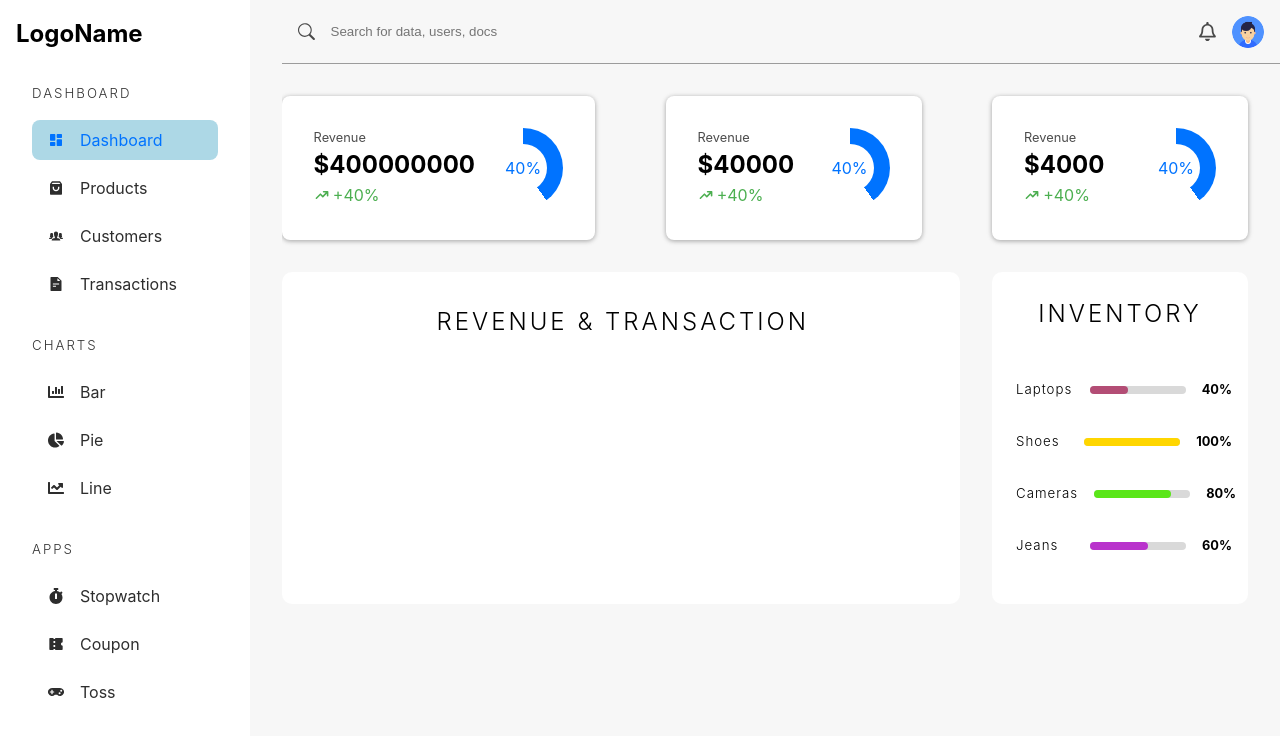
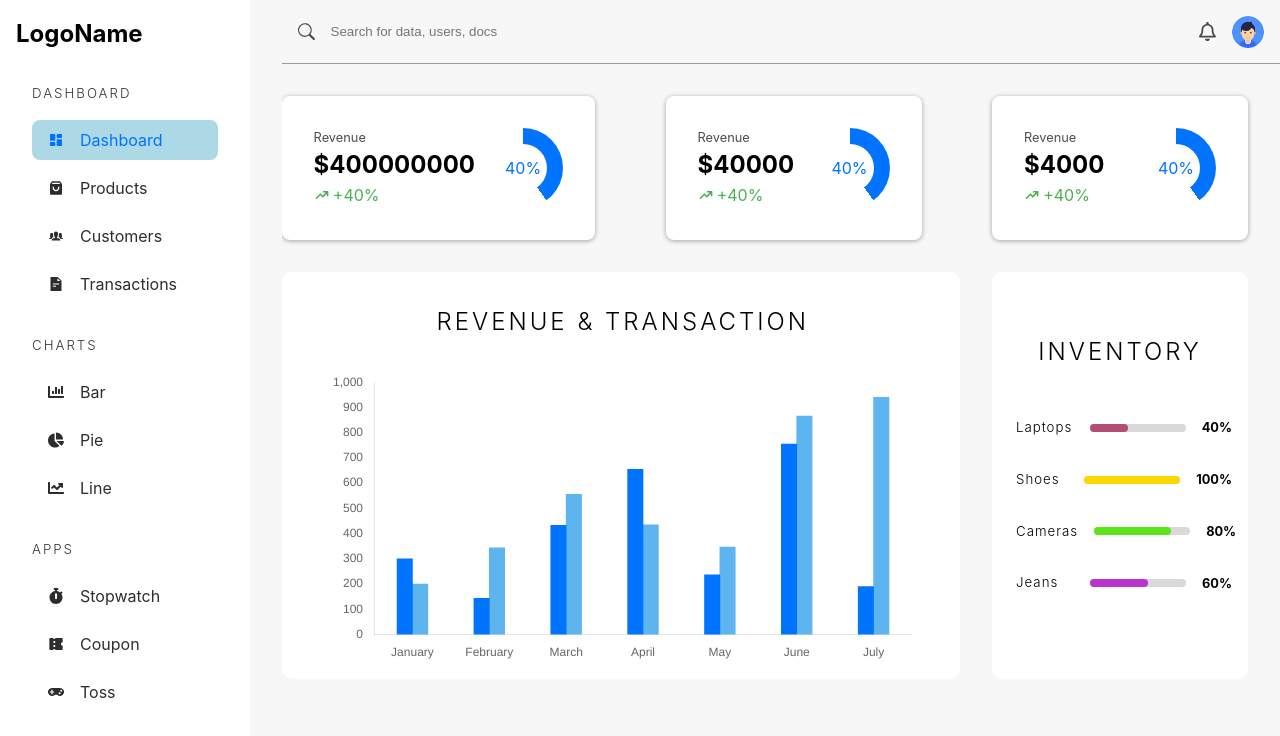
Before and after one commit to abhiSahuCodes/Admin-Dashboard-React, a React (Vite) app in the folder admin-dashboard/: page /admin/dashboard in a window 1280 px wide. Shown: the top 736 px of the page. Built offline with nearby package versions, Linux system fonts and the light colour scheme.

Commit message:
Revenue and Transaction: chart made with dynamic data

```diff
--- a/admin-dashboard/package.json
+++ b/admin-dashboard/package.json
@@ -10,7 +10,9 @@
     "preview": "vite preview"
   },
   "dependencies": {
+    "chart.js": "^4.4.2",
     "react": "^18.2.0",
+    "react-chartjs-2": "^5.2.0",
     "react-dom": "^18.2.0",
     "react-icons": "^5.0.1",
     "react-router-dom": "^6.22.3",
--- /dev/null
+++ b/admin-dashboard/src/components/Charts.tsx
@@ -0,0 +1,94 @@
+import {
+  Chart as ChartJS,
+  CategoryScale,
+  LinearScale,
+  BarElement,
+  Title,
+  Tooltip,
+  Legend,
+  ChartData,
+  ChartOptions,
+} from "chart.js";
+import { Bar } from "react-chartjs-2";
+
+ChartJS.register(
+  CategoryScale,
+  LinearScale,
+  BarElement,
+  Title,
+  Tooltip,
+  Legend
+);
+
+const months = [
+    "January",
+    "February",
+    "March",
+    "April",
+    "May",
+    "June",
+    "July",
+  ];
+
+interface BarChartProps {
+    horizontal?: boolean;
+    data_1: number[];
+    data_2: number[];
+    title_1: string;
+    title_2: string;
+    bgColor_1: string;
+    bgColor_2: string;
+    labels?: string[];
+}
+
+export const BarChart = ({ data_1=[], data_2=[], title_1, title_2, bgColor_1, bgColor_2, horizontal=false, labels=months }: BarChartProps) => {
+  const options:ChartOptions<'bar'> = {
+    responsive: true,
+    indexAxis: horizontal ? "y" : "x",
+
+    plugins: {
+      legend: {
+        display: false,
+      },
+      title: {
+        display: false,
+      },
+    },
+    scales: {
+        y: {
+            beginAtZero: true,
+            grid: {
+                display: false,
+            }
+        },
+        x: {
+            grid: {
+                display: false,
+            }
+        }
+    }
+  };
+
+  const data:ChartData<'bar', number[], string> = {
+    labels,
+    datasets: [
+      {
+        label: title_1,
+        data: data_1,
+        backgroundColor: bgColor_1,
+        barThickness: "flex",
+        barPercentage: 1,
+        categoryPercentage: 0.4
+      },
+      {
+        label: title_2,
+        data: data_2,
+        backgroundColor: bgColor_2,
+        barThickness: "flex",
+        barPercentage: 1,
+        categoryPercentage: 0.4
+      },
+    ],
+  };
+  return <Bar options={options} data={data} />;
+};
--- a/admin-dashboard/src/pages/Dashboard.tsx
+++ b/admin-dashboard/src/pages/Dashboard.tsx
@@ -4,6 +4,7 @@ import { FaRegBell } from "react-icons/fa";
 import userImg from "../assets/userpic.png";
 import { HiTrendingDown, HiTrendingUp } from "react-icons/hi";
 import data from "../assets/data.json";
+import { BarChart } from "../components/Charts";
 
 const Dashboard = () => {
   return (
@@ -49,6 +50,14 @@ const Dashboard = () => {
         <section className="graph-container">
           <div className="revenue-chart">
             <h2>Revenue & Transaction</h2>
+            <BarChart
+              data_1={[300, 144, 433, 655, 237, 755, 190]}
+              data_2={[200, 344, 556, 435, 347, 866,940]}
+              title_1="Revenue"
+              title_2="Transaction"
+              bgColor_1="rgb(0, 115, 255)"
+              bgColor_2="rgb(54, 162, 235, 0.8)"
+            />
           </div>
           <div className="dashboard-categories">
             <h2>Inventory</h2>
```
Also changed, not shown: 1 other file (tests, documents, lock files or other folders).
